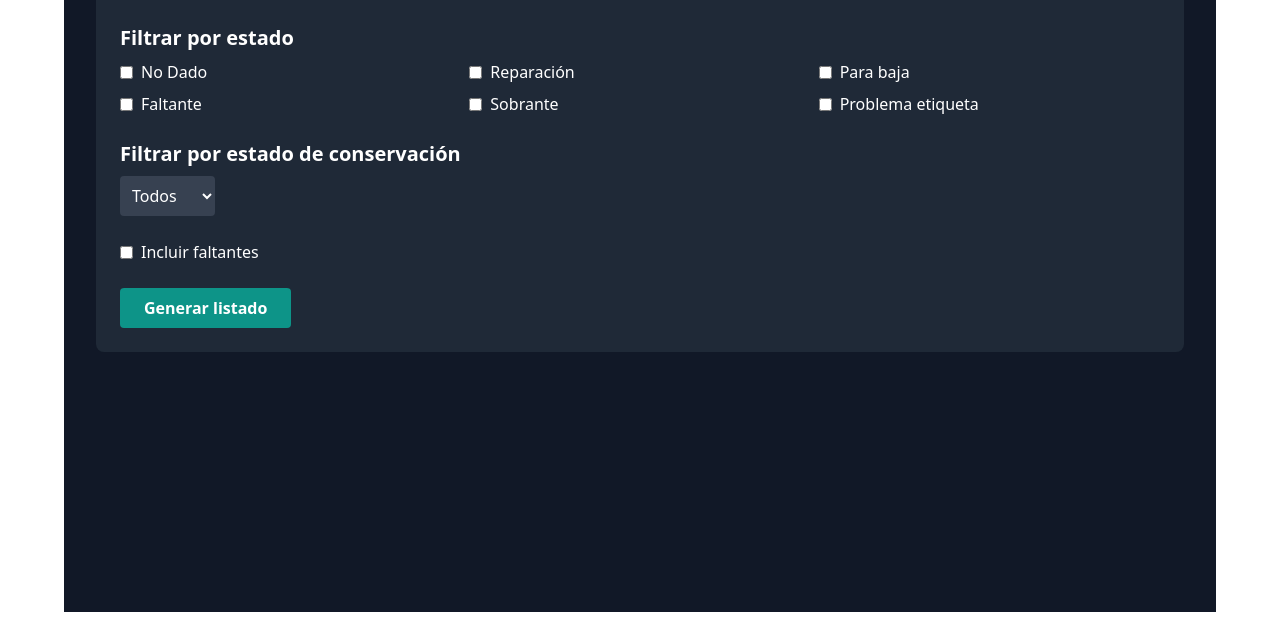
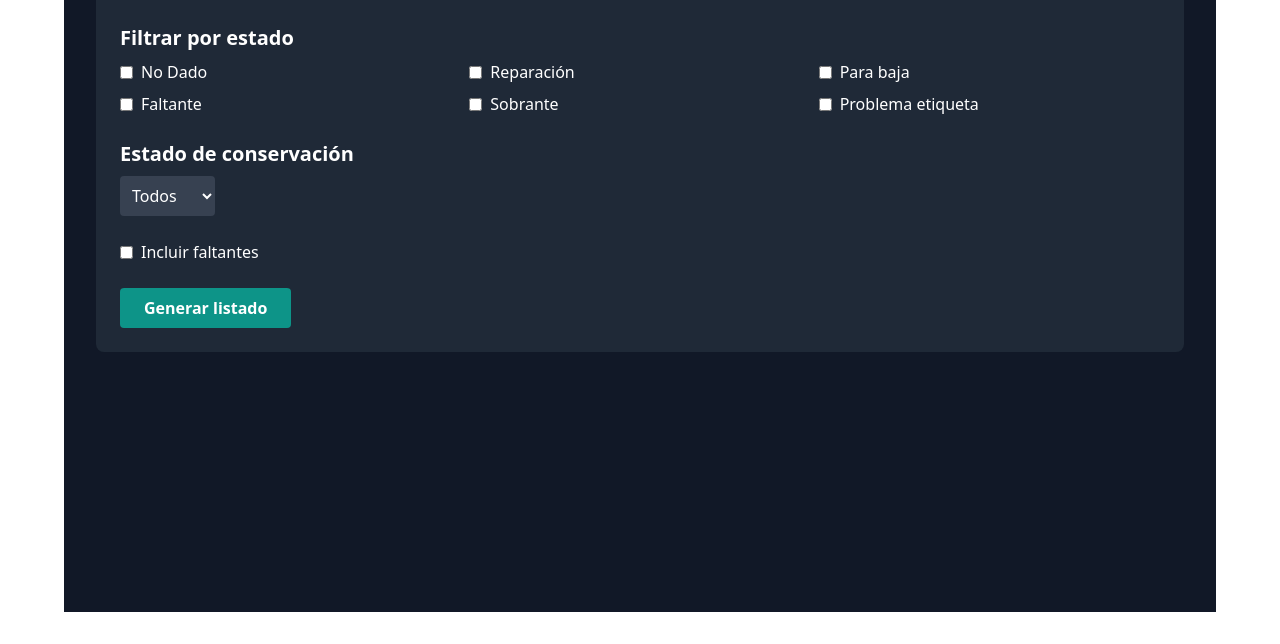
Before and after one commit to Patrimonio2-web/anexos, a Flask app: page /imprimir in a window 1280 px wide. Shown: the part 220-864 px from the top of the page. Run offline with Flask 3, Linux system fonts and the light colour scheme; some libraries are stand-ins or nearby versions.

Commit message:
Update imprimir.html

```diff
--- a/templates/imprimir.html
+++ b/templates/imprimir.html
@@ -4,7 +4,6 @@
     <h1 class="text-3xl font-bold mb-6 text-center">Listado de Mobiliario</h1>
 
     <form method="get" action="{{ url_for('imprimir_listado') }}" class="space-y-6 bg-gray-800 p-6 rounded-lg">
-        <!-- Selección de anexo y subdependencia -->
         <div class="grid grid-cols-1 md:grid-cols-2 gap-4">
             <div>
                 <label class="block mb-2 font-semibold">Anexo:</label>
@@ -14,14 +13,12 @@
                     {% endfor %}
                 </select>
             </div>
-
             <div>
                 <label class="block mb-2 font-semibold">Subdependencia (ID numérico):</label>
                 <input type="text" name="subdependencia" class="w-full p-2 bg-gray-700 rounded" required>
             </div>
         </div>
 
-        <!-- Filtros por estado -->
         <div>
             <h2 class="text-xl font-semibold mb-2">Filtrar por estado</h2>
             <div class="grid grid-cols-2 md:grid-cols-3 gap-2">
@@ -41,9 +38,8 @@
             </div>
         </div>
 
-        <!-- Filtro por estado de conservación -->
         <div>
-            <h2 class="text-xl font-semibold mb-2">Filtrar por estado de conservación</h2>
+            <h2 class="text-xl font-semibold mb-2">Estado de conservación</h2>
             <select name="estado_conservacion" class="p-2 bg-gray-700 rounded">
                 <option value="">Todos</option>
                 <option value="Bueno">Bueno</option>
@@ -52,7 +48,6 @@
             </select>
         </div>
 
-        <!-- Mostrar u ocultar faltantes -->
         <div>
             <label class="flex items-center space-x-2">
                 <input type="checkbox" name="incluir_faltantes" value="true" class="accent-teal-500">
```
